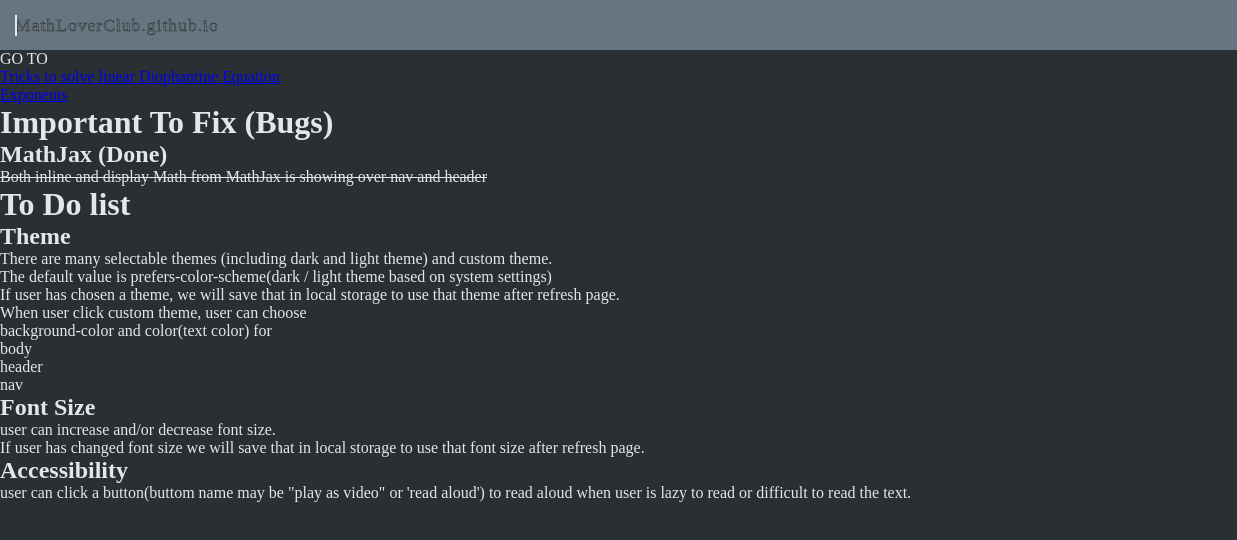
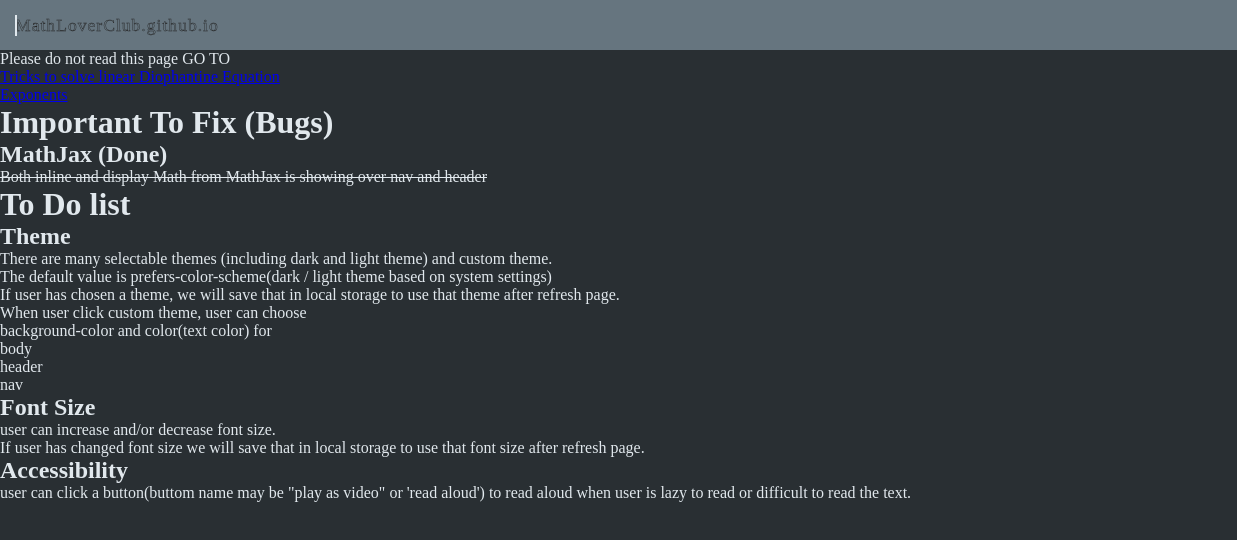
Before and after one commit to mathsloverclub/mathsloverclub.github.io, a plain HTML site: page index.html in a window 1280 px wide. Shown: the full height of the page, 0-1237 px from the left. Drawn offline with Linux system fonts and the light colour scheme.

```diff
--- a/index.html
+++ b/index.html
@@ -8,7 +8,7 @@
   </head>
   <body>
     <script src="./script/container.js"></script>
-
+Please do not read this page
     GO TO <ul>
       <li><a href="./topic/NumberTheory/trick.html">Tricks to solve linear Diophantine Equation</a></li>
       <li><a href="./topic//NumberTheory/exponents.html">Exponents</a></li>
```
